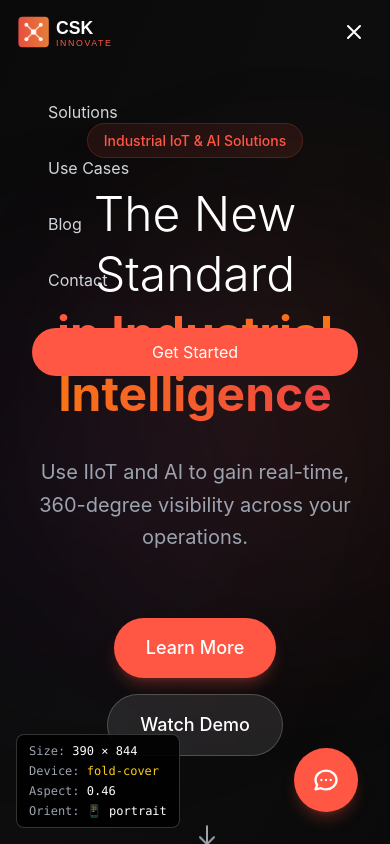
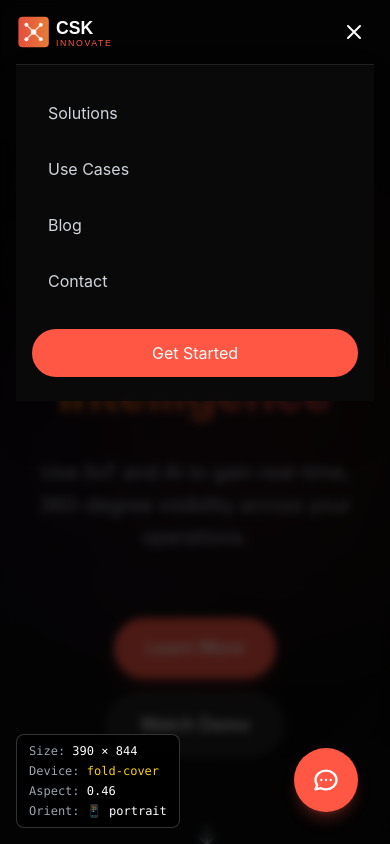
Before and after one commit to jaroohGit/csk-innovate, a Next.js app: page / in a window 390 px wide. Both pictures are taken after a click on the button 354 px from the left and 32 px from the top of the page. Shown: the top 844 px of the page. Built offline with nearby package versions, Linux system fonts and the light colour scheme.

Commit message:
Add mobile menu backdrop overlay for better visibility

```diff
--- a/components/Navigation.tsx
+++ b/components/Navigation.tsx
@@ -19,6 +19,16 @@ export default function Navigation() {
   const padding = viewport.isFoldCover ? 'px-4' : viewport.isFoldInner ? 'px-6' : viewport.isMobile ? 'px-6' : 'px-8 lg:px-12';
 
   return (
+    <>
+      {/* Backdrop Overlay for Mobile Menu */}
+      {mobileMenuOpen && (
+        <div
+          className="fixed inset-0 bg-black/70 backdrop-blur-sm z-40 lg:hidden animate-fade-in"
+          onClick={() => setMobileMenuOpen(false)}
+          aria-hidden="true"
+        />
+      )}
+
       <nav className={`fixed top-0 left-0 right-0 z-50 transition-all duration-300 ${
         scrolled
           ? 'bg-background/80 backdrop-blur-lg border-b border-white/10'
@@ -74,7 +84,7 @@ export default function Navigation() {
 
         {/* Mobile Menu */}
         {mobileMenuOpen && (
-          <div className="lg:hidden py-6 animate-fade-in">
+          <div className="lg:hidden py-6 animate-fade-in bg-background/95 backdrop-blur-xl border-t border-white/10 shadow-2xl">
             <div className="flex flex-col space-y-2 px-4">
               <a
                 href="#solutions"
@@ -117,5 +127,6 @@ export default function Navigation() {
         )}
       </div>
     </nav>
+    </>
   );
 }
```
Lines whose indentation alone changed are shown as unchanged.
